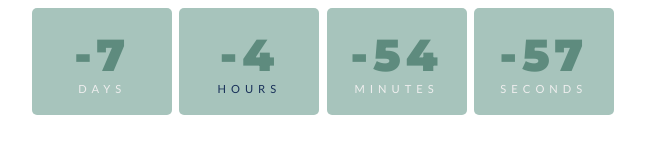
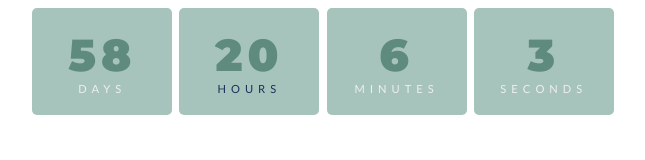
Before and after one commit to martcogn/exphase1, a plain HTML site: page index.html in a window 1280 px wide. Shown: the whole page, without its empty margins (317-962 px from the left). Drawn offline with Linux system fonts and the light colour scheme.

Commit message:
Update index.html

```diff
--- a/index.html
+++ b/index.html
@@ -103,7 +103,7 @@ body{
 </body>
 <script>
     const year = new Date().getFullYear();
-const myDate = new Date('May 07, 2022 00:00:00');
+const myDate = new Date('July 11, 2022 00:00:00');
 console.log(myDate);
 
 // countdown
```
